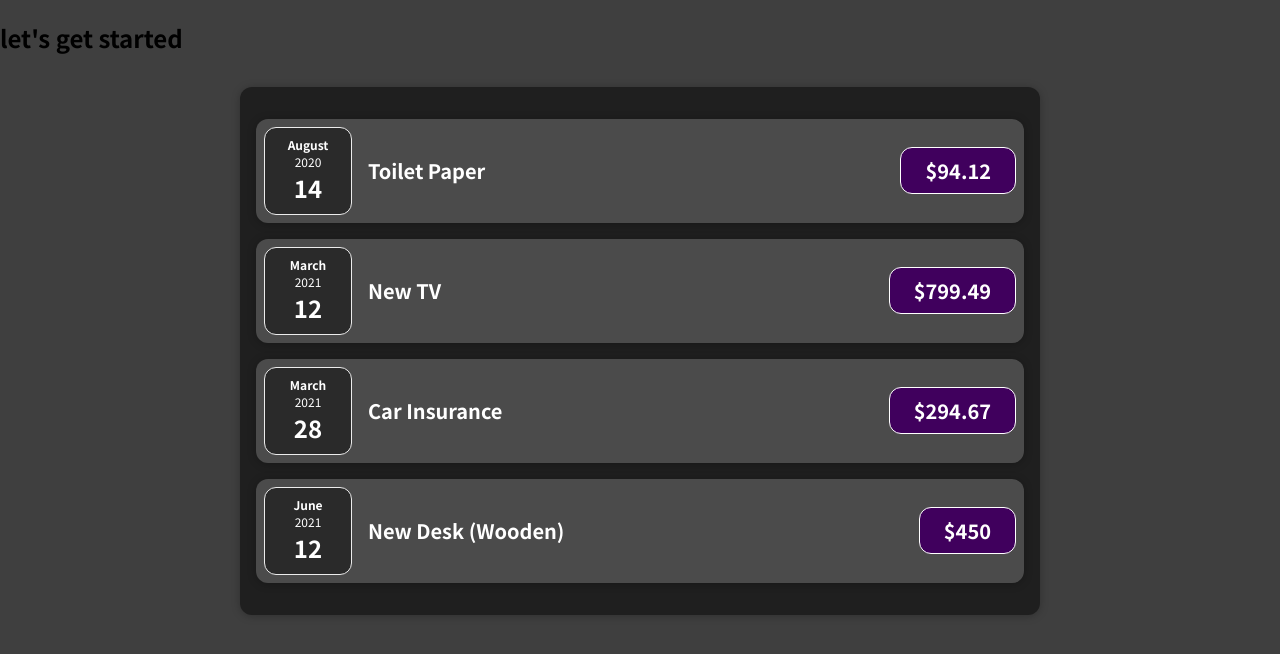
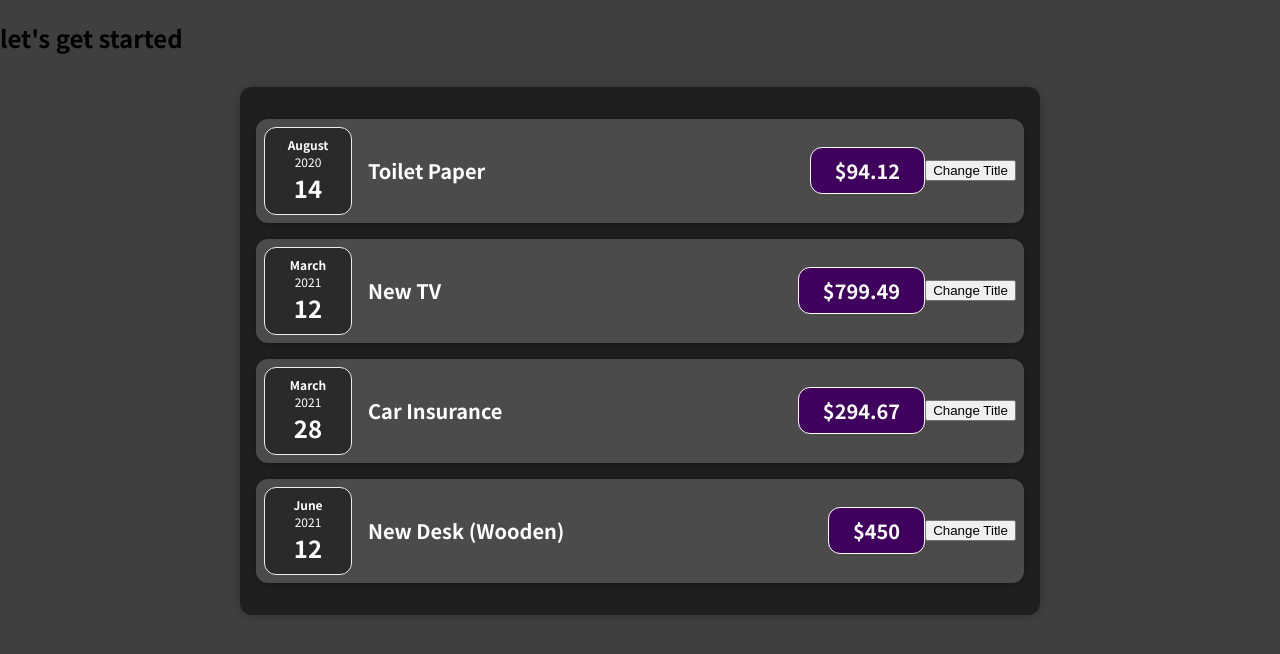
Before and after one commit to aneeshchali/react-complete-guide, a React (Create React App) app: page / in a window 1280 px wide. Shown: the top 654 px of the page. Built offline with nearby package versions, Linux system fonts and the light colour scheme.

Commit message:
video 4 useState starter

```diff
--- a/src/components/Expenses/ExpenseItem.js
+++ b/src/components/Expenses/ExpenseItem.js
@@ -1,15 +1,21 @@
 import "./ExpenseItem.css";
+import React, { useState } from "react";
 import ExpenseDate from "./ExpenseDate";
 import Card from "../UI/Card";
 
 function ExpenseItem(props) {
+  const [title, setTitle] = useState(props.title);
+  const clickHandler = () => {
+    setTitle("Updated!");
+  };
   return (
     <Card className="expense-item">
       <ExpenseDate date={props.date}></ExpenseDate>
       <div className="expense-item__description">
-        <h2>{props.title}</h2>
+        <h2>{title}</h2>
         <div className="expense-item__price">${props.amount}</div>
       </div>
+      <button onClick={clickHandler}>Change Title</button>
     </Card>
   );
 }
```
Also changed, not shown: src/index.js (+4 -4 lines).
